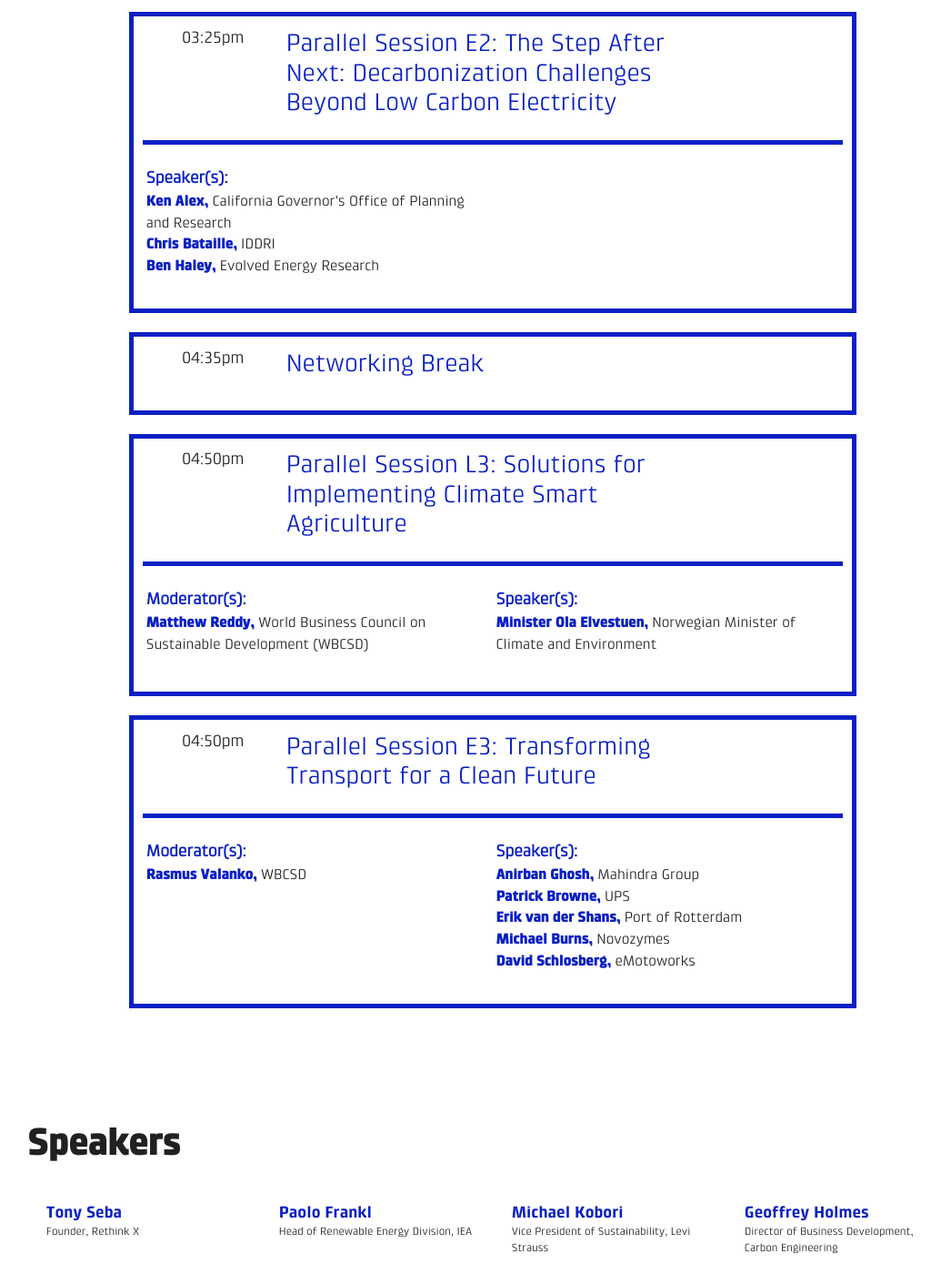
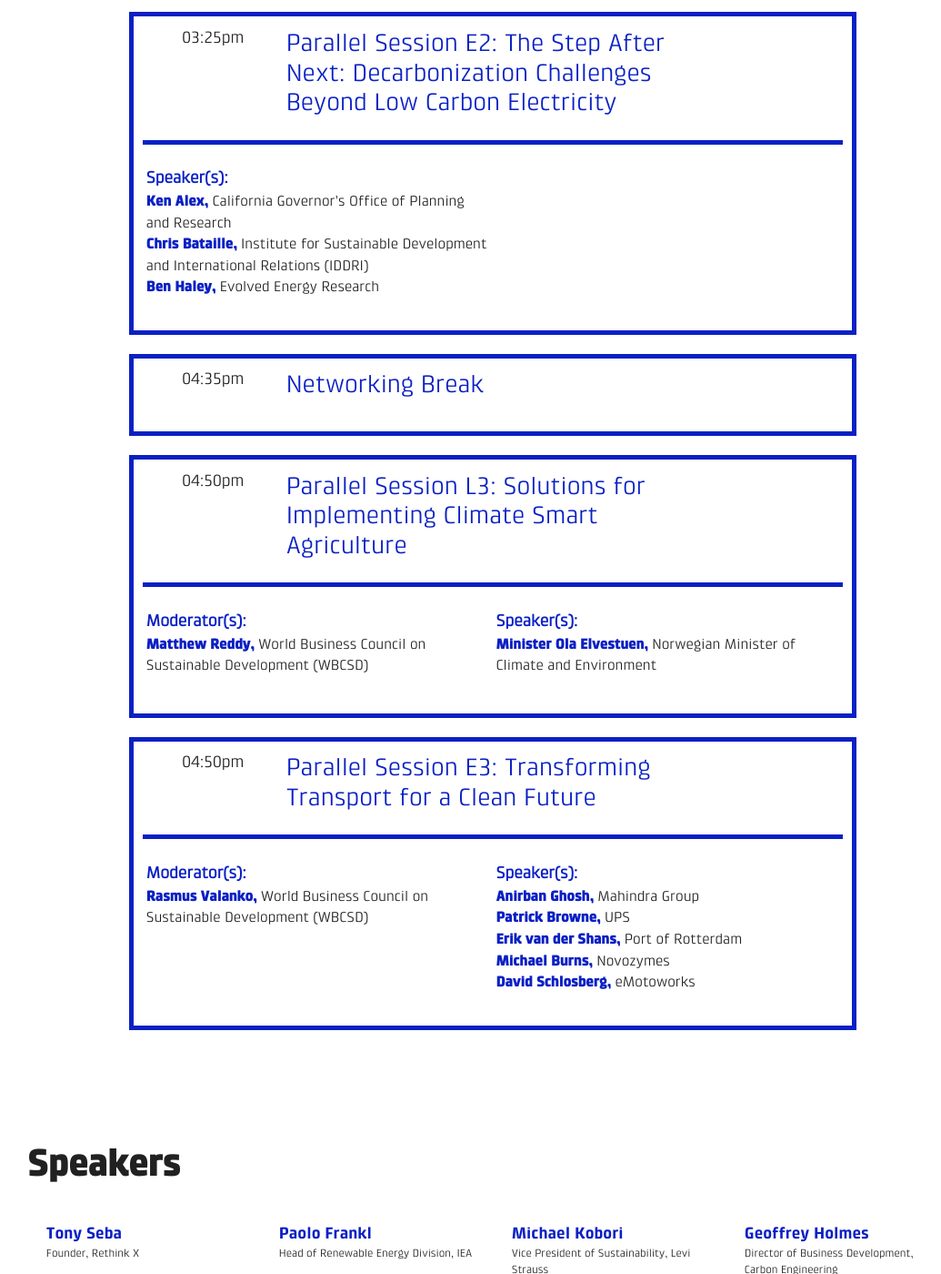
Before and after one commit to ryanswaney/lesc-jekyll, a Jekyll site: the page built from _event/lesc-gcas.markdown, in a window 1280 px wide and 1400 px high, scrolled down 4946 px. Shown: the whole window at 91% size, without its empty margins (98-1133 px from the left). Built offline with Jekyll 4.4.1, drawn with Linux system fonts in a browser that asks for light colours; nearby versions of some CDN libraries.

Commit message:
Updated Lesc Gcas

```diff
--- a/_event/lesc-gcas.markdown
+++ b/_event/lesc-gcas.markdown
@@ -115,7 +115,8 @@
   starts_at:
   moderators:
   speakers: "**Ken Alex,** California Governor’s Office of Planning and Research  \n**Chris
-    Bataille,** IDDRI  \n**Ben Haley,** Evolved Energy Research"
+    Bataille,** Institute for Sustainable Development and International Relations
+    (IDDRI)  \n**Ben Haley,** Evolved Energy Research"
   description:
 - title: Networking Break
   date: 2018-09-11 16:35:00 Z
@@ -133,7 +134,8 @@
 - title: 'Parallel Session E3: Transforming Transport for a Clean Future'
   date: 2018-09-11 16:50:00 Z
   starts_at:
-  moderators: "**Rasmus Valanko,** WBCSD"
+  moderators: "**Rasmus Valanko,** World Business Council on Sustainable Development
+    (WBCSD)"
   speakers: "**Anirban Ghosh,** Mahindra Group  \n**Patrick Browne,** UPS  \n**Erik
     van der Shans,** Port of Rotterdam  \n**Michael Burns,** Novozymes  \n**David
     Schlosberg,** eMotoworks"
```
